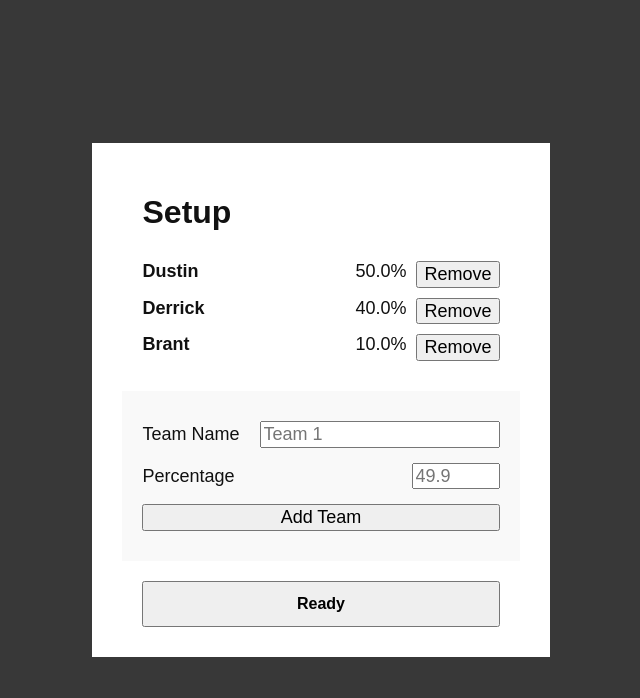
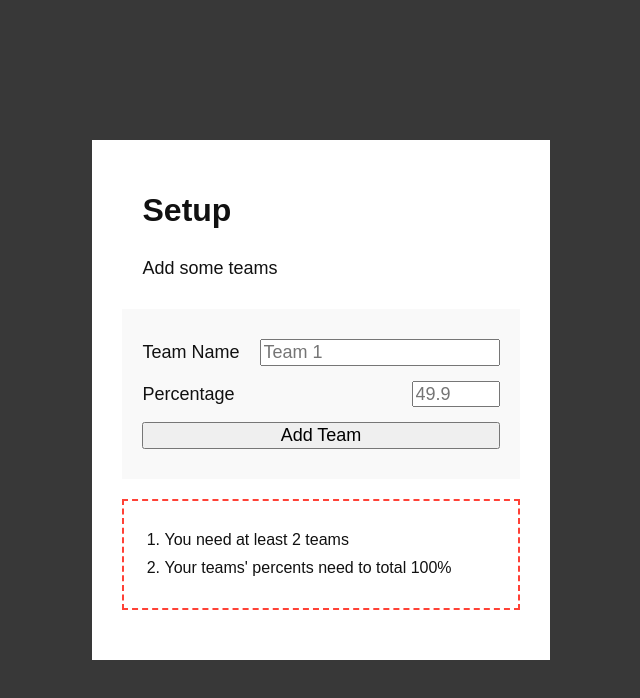
Before and after one commit to bhardy/lottery-react, a React (Create React App) app: page / in a window 1280 px wide. Shown: the top 698 px of the page, without its empty margins (319-959 px from the left). Built offline with nearby package versions, Linux system fonts and the light colour scheme.

Commit message:
Slugify team keys

```diff
--- a/src/components/CreateTeams.js
+++ b/src/components/AddTeams.js
@@ -1,9 +1,11 @@
 import React, {Component} from 'react'
 import numeral from 'numeral'
+import slugify from '../helpers/slugify'
+
 // import classnames from 'classnames'
 
 import '../css/Setup.css'
-import '../css/CreateTeams.css'
+import '../css/AddTeams.css'
 
 class TeamListItem extends Component {
   constructor () {
@@ -15,16 +17,16 @@ class TeamListItem extends Component {
 
   render () {
     return (
-      <li className="create-teams__list-item">
-        <span className="create-teams__team-name">
+      <li className="add-teams__list-item">
+        <span className="add-teams__team-name">
           {this.props.name}
         </span>
-        <span className="create-teams__team-percent">
+        <span className="add-teams__team-percent">
           {numeral(this.props.percent / 1000).format('0.0%')}
         </span>
         <button
           onClick={() => this.props.remove(this.props.name)}
-          className="create-teams__team-remove"
+          className="add-teams__team-remove"
         >
           Remove
         </button>
@@ -34,7 +36,7 @@ class TeamListItem extends Component {
 }
 
 function Empty () {
-  return <li className="create-teams__list-item--empty">Add some teams</li>
+  return <li className="add-teams__list-item--empty">Add some teams</li>
 }
 
 class AddTeam extends Component {
@@ -52,25 +54,21 @@ class AddTeam extends Component {
 
   render () {
     return (
-      <form
-        className="create-teams__form"
-        ref="teamForm"
-        onSubmit={this.createTeam.bind(this)}
-      >
-        <label className="create-teams__label">
+      <form className="add-teams__form" ref="teamForm" onSubmit={this.createTeam.bind(this)}>
+        <label className="add-teams__label">
           Team Name
           <input
-            className="create-teams__input"
+            className="add-teams__input"
             ref="name"
             type="text"
             placeholder="Team 1"
             required
           />
         </label>
-        <label className="create-teams__label">
+        <label className="add-teams__label">
           Percentage
           <input
-            className="create-teams__input"
+            className="add-teams__input"
             ref="percentage"
             type="number"
             step=".1"
@@ -80,7 +78,7 @@ class AddTeam extends Component {
             required
           />
         </label>
-        <button className="create-teams__submit" type="submit">
+        <button className="add-teams__submit" type="submit">
           Add Team
         </button>
       </form>
@@ -88,7 +86,7 @@ class AddTeam extends Component {
   }
 }
 
-export default class CreateTeams extends Component {
+export default class AddTeams extends Component {
   render () {
     let teams = this.props.Teams
 
@@ -96,14 +94,14 @@ export default class CreateTeams extends Component {
       <TeamListItem
         name={team.name}
         percent={team.percent}
-        key={team.name}
+        key={slugify(team.name)}
         remove={this.props.removeTeam}
       />
     )
 
     return (
       <div className="create-teams">
-        <ul className="create-teams__list">
+        <ul className="add-teams__list">
           {teamListItems.length > 0 ? teamListItems : <Empty />}
         </ul>
         <AddTeam onSubmit={this.props.addTeam} />
--- a/src/components/App.js
+++ b/src/components/App.js
@@ -2,11 +2,12 @@ import React, {Component} from 'react'
 import {find, cloneDeep, reject} from 'lodash'
 import Board from './Board'
 import Winner from './Winner'
-import CreateTeams from './CreateTeams'
+import AddTeams from './AddTeams'
 import Ready from './Ready'
 import Teams from './Teams'
 import Undo from './Undo'
 import createTeams from '../helpers/createTeams'
+import slugify from '../helpers/slugify'
 
 import '../css/App.css'
 
@@ -14,13 +15,13 @@ class App extends Component {
   constructor () {
     super()
     this.state = {
-      // teams: [],
+      teams: [],
       // Debug Set
-      teams: [
-        {name: 'dustin', percent: 500},
-        {name: 'derrick', percent: 400},
-        {name: 'brant', percent: 100}
-      ],
+      // teams: [
+      //   {name: 'dustin', percent: 500},
+      //   {name: 'derrick', percent: 400},
+      //   {name: 'brant', percent: 100}
+      // ],
       setup: true,
       stepNumber: 0
     }
@@ -76,7 +77,7 @@ class App extends Component {
   addTeam (team) {
     let teams = this.state.teams
 
-    if (find(teams, {name: team.name})) {
+    if (find(teams, o => slugify(o.name) === slugify(team.name))) {
       alert('You cannot add 2 teams with the same name')
     } else {
       teams.push(team)
@@ -117,7 +118,7 @@ class App extends Component {
         <div className="site-content">
           <div className="setup">
             <h1>Setup</h1>
-            <CreateTeams
+            <AddTeams
               Teams={this.state.teams}
               addTeam={e => this.addTeam(e)}
               removeTeam={e => this.removeTeam(e)}
@@ -143,9 +144,7 @@ class App extends Component {
 
       let winnerNode
       if (this.state.stepNumber === 4) {
-        winnerNode = (
-          <Winner name={find(current.teams, t => t.percent === 1000).name} />
-        )
+        winnerNode = <Winner name={find(current.teams, t => t.percent === 1000).name} />
       }
 
       return (
@@ -157,9 +156,7 @@ class App extends Component {
               <Board
                 Balls={current.Balls}
                 onClick={i => this.handleClick(i)}
-                disableAll={
-                  this.state.stepNumber < this.state.history.length - 1
-                }
+                disableAll={this.state.stepNumber < this.state.history.length - 1}
               />
             </div>
             <Teams {...current} />
@@ -168,9 +165,7 @@ class App extends Component {
                 {moves}
               </ol>
             </div>
-            {this.state.stepNumber
-              ? <Undo onClick={() => this.handleUndo()} />
-              : null}
+            {this.state.stepNumber ? <Undo onClick={() => this.handleUndo()} /> : null}
           </div>
         </div>
       )
--- a/src/css/CreateTeams.css
+++ b/src/css/AddTeams.css
@@ -2,36 +2,36 @@
   font-size: 18px;
 }
 
-.create-teams__list {
+.add-teams__list {
   padding: 0;
   margin: 30px 0;
   list-style-type: none;
 }
 
-.create-teams__list-item {
+.add-teams__list-item {
   display: flex;
   justify-content: flex-end;
   margin-bottom: 10px;
 }
 
-.create-teams__team-name {
+.add-teams__team-name {
   margin-right: auto;
   font-weight: bold;
   text-transform: capitalize;
 }
 
-.create-teams__team-percent {
+.add-teams__team-percent {
   margin-right: 10px;
 }
 
-.create-teams__form {
+.add-teams__form {
   padding: 30px var(--border-offset);
   margin-right: calc(-1 * var(--border-offset));
   margin-left: calc(-1 * var(--border-offset));
   background-color: #f9f9f9;
 }
 
-.create-teams__label {
+.add-teams__label {
   display: flex;
   align-items: center;
   justify-content: space-between;
@@ -39,11 +39,11 @@
   margin-bottom: 15px;
 }
 
-.create-teams__submit {
+.add-teams__submit {
   display: block;
   width: 100%;
 }
 
-.create-teams__input {
+.add-teams__input {
   margin-left: 20px;
 }
--- a/src/css/Board.css
+++ b/src/css/Board.css
@@ -1,9 +1,10 @@
 .ball__list {
+  display: grid;
+  grid-template-columns: repeat(5, 1fr);
   padding: 0;
   margin: 0;
   list-style-type: none;
-  display: grid;
-  grid-template-columns: repeat(5, 1fr);
+
   grid-gap: 50px;
   grid-auto-rows: minmax(50px, auto);
 }
@@ -14,23 +15,23 @@
 }
 
 .ball__label {
+  position: relative;
+  display: block;
+  width: 100%;
+  padding-top: 100%;
   border: 4px solid gray;
-  width: 100%;
-  display: block;
-  padding-top: 100%;
   border-radius: 50%;
-  position: relative;
   box-sizing: content-box;
 }
 
-.ball__label::before {
-  content: counter(ball);
+.ball__label:before {
   position: absolute;
   top: 50%;
   left: 50%;
-  transform: translate(-50%,-50%);
   font-size: 46px;
   font-weight: bold;
+  content: counter(ball);
+  transform: translate(-50%,-50%);
 }
 
 .ball__label:not(.ball__label--active) {
--- a/src/css/Ready.css
+++ b/src/css/Ready.css
@@ -12,6 +12,10 @@
   display: none;
 }
 
+.ready-hint__list-item:not(:last-of-type) {
+  margin-bottom: 10px;
+}
+
 .ready-button {
   width: 100%;
   height: 46px;
--- /dev/null
+++ b/src/helpers/slugify.js
@@ -0,0 +1,10 @@
+export default function slugify (text) {
+  return text
+    .toString()
+    .toLowerCase()
+    .replace(/\s+/g, '-') // Replace spaces with -
+    .replace(/[^\w-]+/g, '') // Remove all non-word chars
+    .replace(/--+/g, '-') // Replace multiple - with single -
+    .replace(/^-+/, '') // Trim - from start of text
+    .replace(/-+$/, '') // Trim - from end of text
+}
```
Also changed, not shown: 1 other file (tests, documents, lock files or other folders).
